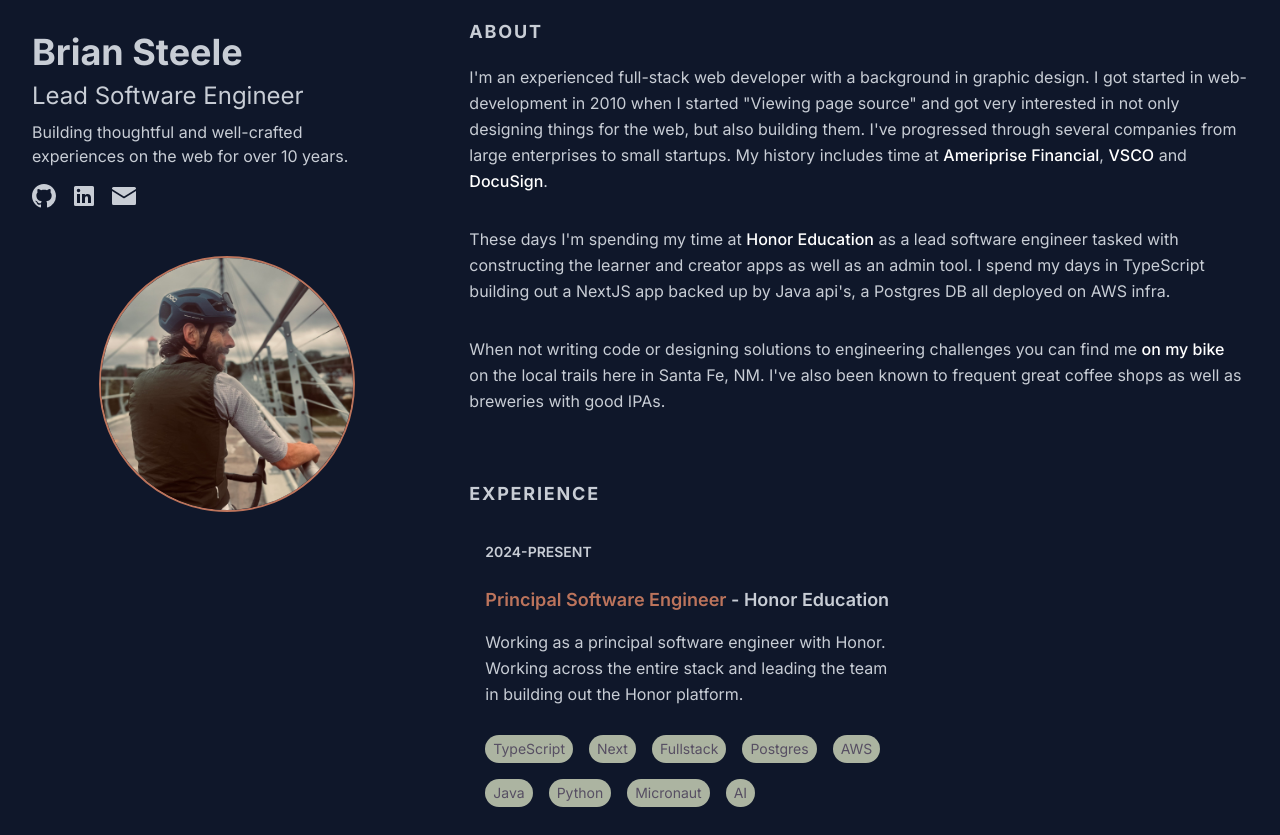
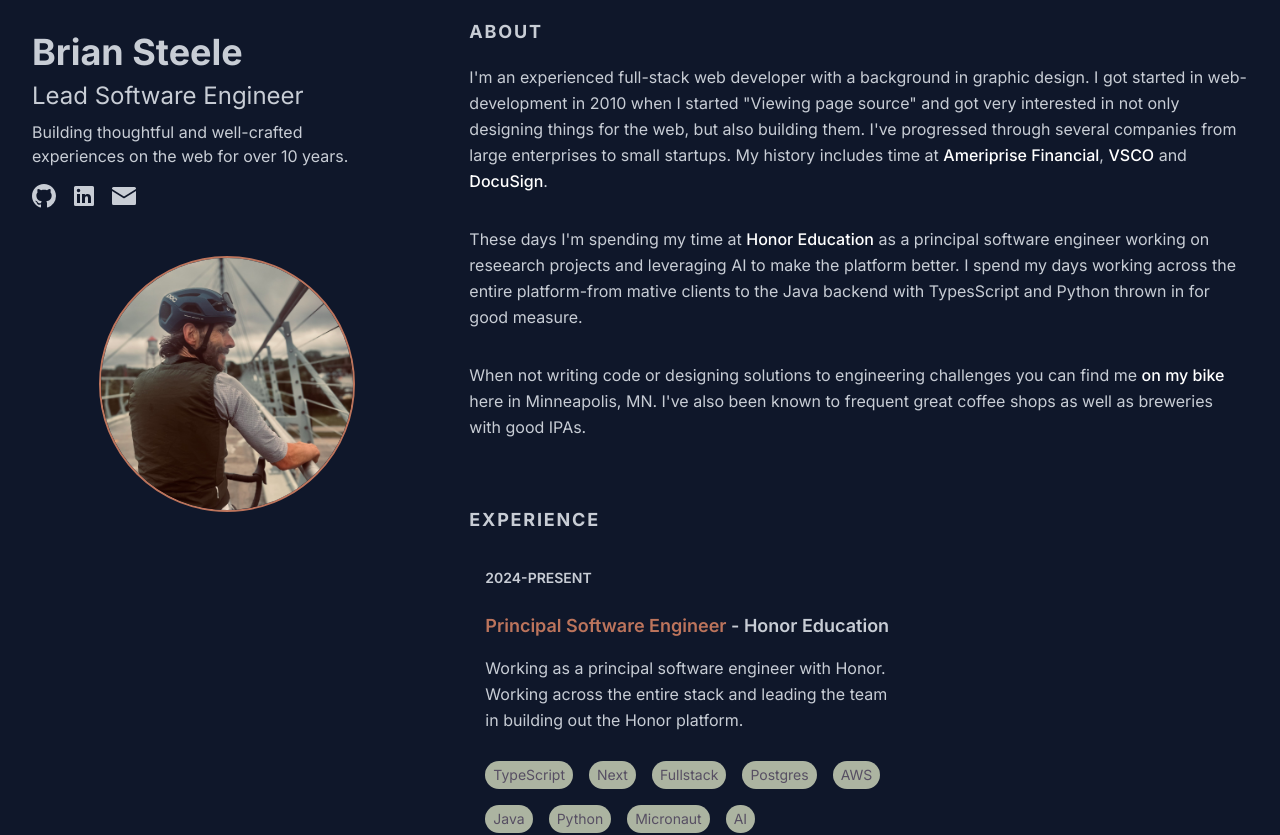
Before and after one commit to gobriansteele/briansteeledotdev, a Next.js app: page / in a window 1280 px wide. Shown: the top 835 px of the page. Built offline with nearby package versions, Linux system fonts and the light colour scheme.

Commit message:
update about

```diff
--- a/src/components/About.tsx
+++ b/src/components/About.tsx
@@ -46,10 +46,10 @@
           >
             Honor Education
           </a>{' '}
-          as a lead software engineer tasked with constructing the learner and
-          creator apps as well as an admin tool. I spend my days in TypeScript
-          building out a NextJS app backed up by Java api&#39;s, a Postgres DB
-          all deployed on AWS infra.
+          as a principal software engineer working on reseearch projects and
+          leveraging AI to make the platform better. I spend my days working
+          across the entire platform-from mative clients to the Java backend
+          with TypesScript and Python thrown in for good measure.
         </p>
         <p>
           When not writing code or designing solutions to engineering challenges
@@ -61,8 +61,8 @@
           >
             on my bike
           </a>{' '}
-          on the local trails here in Santa Fe, NM. I&#39;ve also been known to
-          frequent great coffee shops as well as breweries with good IPAs.
+          here in Minneapolis, MN. I&#39;ve also been known to frequent great
+          coffee shops as well as breweries with good IPAs.
         </p>
       </div>
     </section>
```
